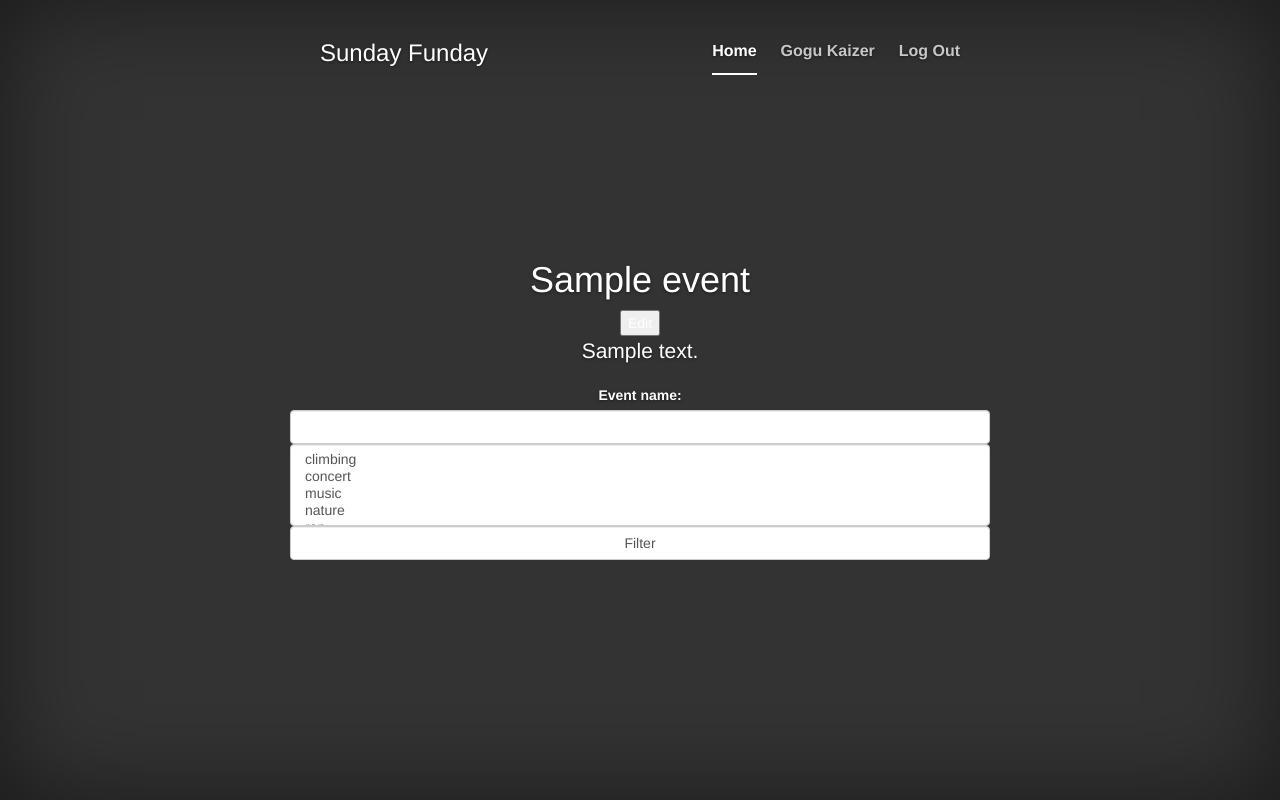
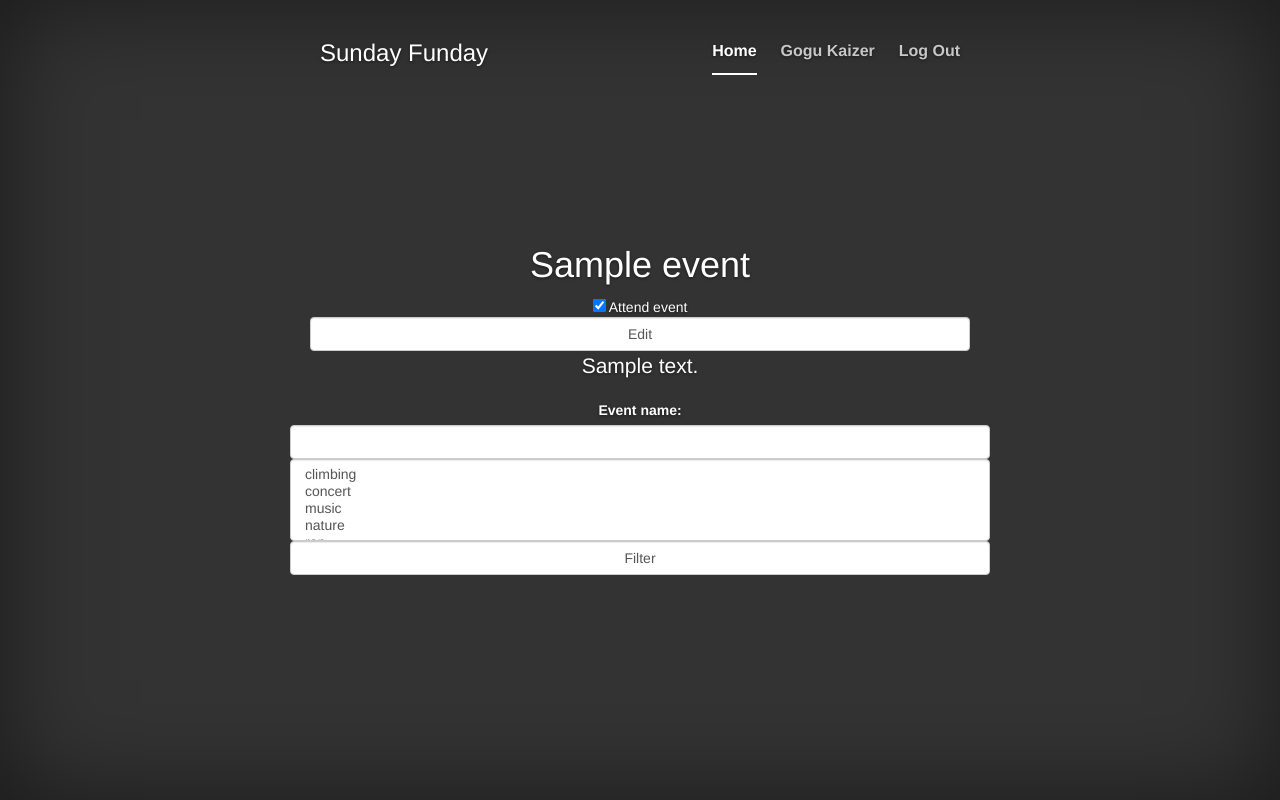
Before and after one commit to npmcdn-to-unpkg-bot/sunday-funday, a Django app: page / in a window 1280 px wide. Run offline with Django 3.2, Linux system fonts and the light colour scheme; a user stored in the database is signed in; data comes from the database, SQL or seed files in the repository; tables that the repository leaves empty hold one stand-in row (values such as "Sample post"); some libraries are stand-ins or nearby versions.

Commit message:
Attend event

```diff
--- a/sundayfunday/views/index.py
+++ b/sundayfunday/views/index.py
@@ -4,6 +4,7 @@ from django.contrib.auth.decorators import login_required
 from django.shortcuts import render
 
 from sundayfunday.models import Event
+from sundayfunday.models import AttendEvent
 from sundayfunday.models import Preference
 from sundayfunday.forms.event import FilterEventForm
 
@@ -19,6 +20,9 @@ class UserHomePageView(generic.View):
         pref = request.GET.getlist("preference", None)
         event_name = request.GET.get("event_name", "")
         relevant_events = Event.objects.all().distinct()
+        attended_events = AttendEvent.objects.filter(user__id=request.user.id)
+        attended_events = map(lambda x: x.event.id, attended_events)
+        print attended_events
 
         if pref:
             relevant_events = relevant_events.filter(preference__name__in=pref).distinct()
@@ -29,4 +33,5 @@ class UserHomePageView(generic.View):
                       context={'events' : relevant_events,
                                'preferences' : preferences,
                                'selected_preferences' : pref,
-                               'event_name_prefill' : event_name})
+                               'event_name_prefill' : event_name,
+                               'attended_events' : attended_events})
--- a/templates/user-homepage.html
+++ b/templates/user-homepage.html
@@ -1,10 +1,24 @@
 {% extends "base.html" %}
 
 {% block content %}
+<script>
+function postData(url, toggleValue, userId) {
+  $.post(
+      url,
+      { toggle: toggleValue, user : userId, csrfmiddlewaretoken : '{{csrf_token}}'},
+      function(data) {
+      });
+}
+</script>
   {% for event in events %}
   <div class="inner cover">
     <h1 class="cover-heading"> <a href = "{% url 'event-detail' event.id %}"> {{ event.title }} </a> </h1>
-    <input type="button" onClick=location.href="{% url 'edit-event' event.id %}" value="Edit"/>
+    <input id="check_{{event.id}}" type="checkbox" {% if event.id in attended_events %} checked {% endif %}
+            onClick="postData('{% url 'event-detail' event.id %}',
+                             check_{{event.id}}.checked,
+                             {{ request.user.id }})" />
+    Attend event
+    <input class="form-control" type="button" onClick=location.href="{% url 'edit-event' event.id %}" value="Edit"/>
     <p class="lead"> {{ event.description }} </p>
   </div>
   {% endfor %}
```
Also changed, not shown: sundayfunday/views/event.py (+21 -0 lines), 1 other file.
